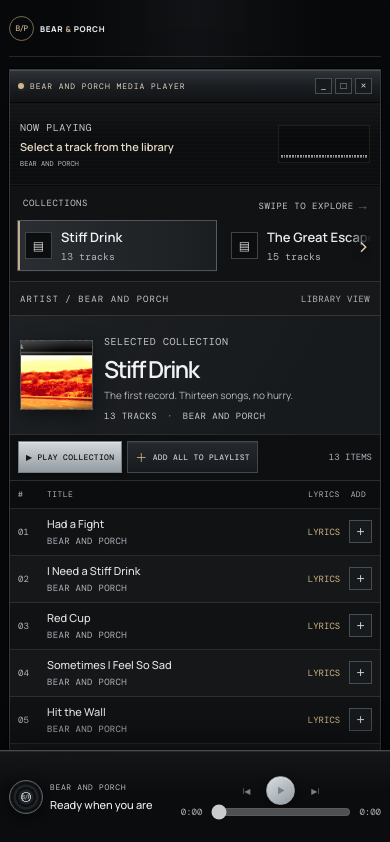
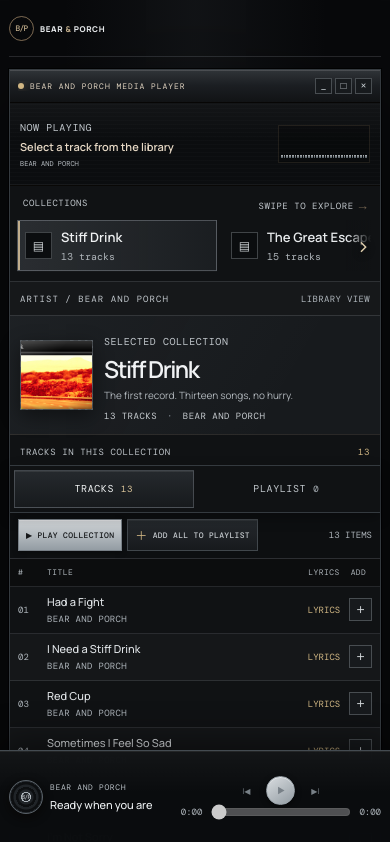
Before and after one commit to firstdivision/bear-and-porch, a React (Vite) app: page / in a window 390 px wide. Shown: the top 842 px of the page. Built offline with nearby package versions, Linux system fonts and the light colour scheme.

Commit message:
Improve mobile playlist discoverability
Add mobile Tracks and Playlist views with live counts, plus a shortcut to the queue after adding songs.

Co-authored-by: Copilot <223556219+Copilot@users.noreply.github.com>

```diff
--- a/src/App.tsx
+++ b/src/App.tsx
@@ -21,9 +21,12 @@ function App() {
   const [shouldPlay, setShouldPlay] = useState(false)
   const [isPlaying, setIsPlaying] = useState(false)
   const [isLyricsOpen, setIsLyricsOpen] = useState(false)
+  const [mobileView, setMobileView] = useState<'tracks' | 'playlist'>('tracks')
+  const [addNotice, setAddNotice] = useState<{ count: number; id: number } | null>(null)
   const [playbackError, setPlaybackError] = useState<string | null>(null)
   const [currentTime, setCurrentTime] = useState(0)
   const [duration, setDuration] = useState(0)
+  const addNoticeIdRef = useRef(0)
 
   const selectedCollection =
     collections.find(({ id }) => id === selectedCollectionId) ?? collections[0]
@@ -122,6 +125,12 @@ function App() {
     })
   }, [currentTrack, shouldPlay])
 
+  useEffect(() => {
+    if (!addNotice) return
+    const timeout = window.setTimeout(() => setAddNotice(null), 4500)
+    return () => window.clearTimeout(timeout)
+  }, [addNotice])
+
   const startTrack = (track: Track) => {
     setPlaybackError(null)
     prepareAudioAnalyser()
@@ -140,6 +149,7 @@ function App() {
       return [...current, ...tracksToAdd.filter(({ id }) => !currentIds.has(id))]
     })
 
+    setAddNotice({ count: tracksToAdd.length, id: ++addNoticeIdRef.current })
     if (playlist.length === 0) startTrack(tracksToAdd[0])
   }
 
@@ -293,7 +303,7 @@ function App() {
           <div className="readout-clock">{formatTime(currentTime)} <span>/</span> {formatTime(duration)}</div>
         </div>
 
-        <div className="workspace">
+        <div className={`workspace mobile-view-${mobileView}`}>
           <aside className="library-panel" aria-label="Music library">
             <div className="panel-heading">
               <span>LIBRARY</span>
@@ -348,6 +358,28 @@ function App() {
                 <p>{selectedCollection.description}</p>
                 <span className="collection-meta">{selectedCollection.tracks.length} TRACKS <span>·</span> BEAR AND PORCH</span>
               </div>
+            </div>
+            <div className="mobile-view-heading" aria-live="polite">
+              <span>{mobileView === 'tracks' ? 'TRACKS IN THIS COLLECTION' : 'YOUR PLAYLIST'}</span>
+              <span>{mobileView === 'tracks' ? selectedCollection.tracks.length : playlist.length}</span>
+            </div>
+            <div className="mobile-view-switcher" role="group" aria-label="Choose tracks or playlist">
+              <button
+                type="button"
+                className={mobileView === 'tracks' ? 'is-active' : ''}
+                aria-pressed={mobileView === 'tracks'}
+                onClick={() => setMobileView('tracks')}
+              >
+                TRACKS <span>{selectedCollection.tracks.length}</span>
+              </button>
+              <button
+                type="button"
+                className={mobileView === 'playlist' ? 'is-active' : ''}
+                aria-pressed={mobileView === 'playlist'}
+                onClick={() => setMobileView('playlist')}
+              >
+                PLAYLIST <span>{playlist.length}</span>
+              </button>
             </div>
             <div className="collection-toolbar">
               <button className="play-all-button" type="button" onClick={() => playCollection(selectedCollection.id)}>
@@ -442,6 +474,29 @@ function App() {
         </div>
       </main>
 
+      {addNotice && (
+        <div className="playlist-add-notice" role="status">
+          <span>{addNotice.count === 1 ? 'Added to playlist' : `Added ${addNotice.count} tracks to playlist`}</span>
+          <button
+            type="button"
+            onClick={() => {
+              setMobileView('playlist')
+              setAddNotice(null)
+            }}
+          >
+            VIEW PLAYLIST
+          </button>
+          <button
+            className="notice-dismiss"
+            type="button"
+            aria-label="Dismiss playlist notification"
+            onClick={() => setAddNotice(null)}
+          >
+            ×
+          </button>
+        </div>
+      )}
+
       <aside
         className={`lyrics-drawer${isLyricsOpen ? ' is-open' : ''}`}
         id="lyrics-panel"
--- a/src/winamp.css
+++ b/src/winamp.css
@@ -664,6 +664,12 @@ a {
   background: #0d0f11;
 }
 
+.mobile-view-heading,
+.mobile-view-switcher,
+.playlist-add-notice {
+  display: none;
+}
+
 .play-all-button,
 .subtle-button {
   display: inline-flex;
@@ -1911,6 +1917,80 @@ a {
     border-right: 0;
   }
 
+  .player-shell {
+    overflow: visible;
+  }
+
+  .mobile-view-heading {
+    display: flex;
+    min-height: 30px;
+    align-items: center;
+    justify-content: space-between;
+    padding: 7px 10px 3px;
+    color: #bdc3c8;
+    font-family: var(--mono);
+    font-size: 9px;
+    letter-spacing: 0.07em;
+  }
+
+  .mobile-view-heading span:last-child {
+    color: #d1b784;
+  }
+
+  .mobile-view-switcher {
+    position: sticky;
+    z-index: 6;
+    top: 0;
+    display: grid;
+    grid-template-columns: 1fr 1fr;
+    gap: 3px;
+    padding: 4px;
+    border-top: 1px solid #343a3f;
+    border-bottom: 1px solid #343a3f;
+    background: #101214;
+    box-shadow: 0 5px 12px rgba(0, 0, 0, 0.3);
+  }
+
+  .mobile-view-switcher button {
+    display: flex;
+    min-height: 38px;
+    align-items: center;
+    justify-content: center;
+    gap: 7px;
+    border: 1px solid transparent;
+    color: #c0c6cb;
+    background: transparent;
+    cursor: pointer;
+    font-family: var(--mono);
+    font-size: 10px;
+    letter-spacing: 0.06em;
+  }
+
+  .mobile-view-switcher button span {
+    color: #aeb5bb;
+    font-size: 9px;
+  }
+
+  .mobile-view-switcher button.is-active {
+    border-color: rgba(190, 200, 210, 0.25);
+    color: #f0f2f3;
+    background: linear-gradient(180deg, #25292d, #171a1d);
+    box-shadow: inset 0 1px rgba(255, 255, 255, 0.08);
+  }
+
+  .mobile-view-switcher button.is-active span {
+    color: #dfc89d;
+  }
+
+  .mobile-view-tracks .playlist-panel {
+    display: none;
+  }
+
+  .mobile-view-playlist .collection-toolbar,
+  .mobile-view-playlist .track-table {
+    display: none;
+  }
+
   .panel-heading {
     min-height: 34px;
     padding: 0 10px;
@@ -2009,6 +2089,50 @@ a {
 
   .window-statusbar span:nth-child(2) {
     display: none;
+  }
+
+  .playlist-add-notice {
+    position: fixed;
+    z-index: 10;
+    right: 10px;
+    bottom: calc(var(--dock-height) + 9px);
+    left: 10px;
+    display: flex;
+    min-height: 44px;
+    align-items: center;
+    gap: 10px;
+    padding: 6px 10px;
+    border: 1px solid #687179;
+    color: #eff1f2;
+    background: rgba(24, 28, 31, 0.98);
+    box-shadow: 0 8px 24px rgba(0, 0, 0, 0.55);
+    font-family: var(--mono);
+    font-size: 10px;
+  }
+
+  .playlist-add-notice > span {
+    flex: 1;
+  }
+
+  .playlist-add-notice button {
+    min-height: 30px;
+    padding: 0 9px;
+    border: 1px solid #81785f;
+    color: #151719;
+    background: linear-gradient(180deg, #d4d8db, #939ca3);
+    cursor: pointer;
+    font-family: var(--mono);
+    font-size: 8px;
+    white-space: nowrap;
+  }
+
+  .playlist-add-notice .notice-dismiss {
+    width: 27px;
+    padding: 0;
+    border-color: transparent;
+    color: #c0c6cb;
+    background: transparent;
+    font-size: 17px;
   }
 
   .player-dock {
```
